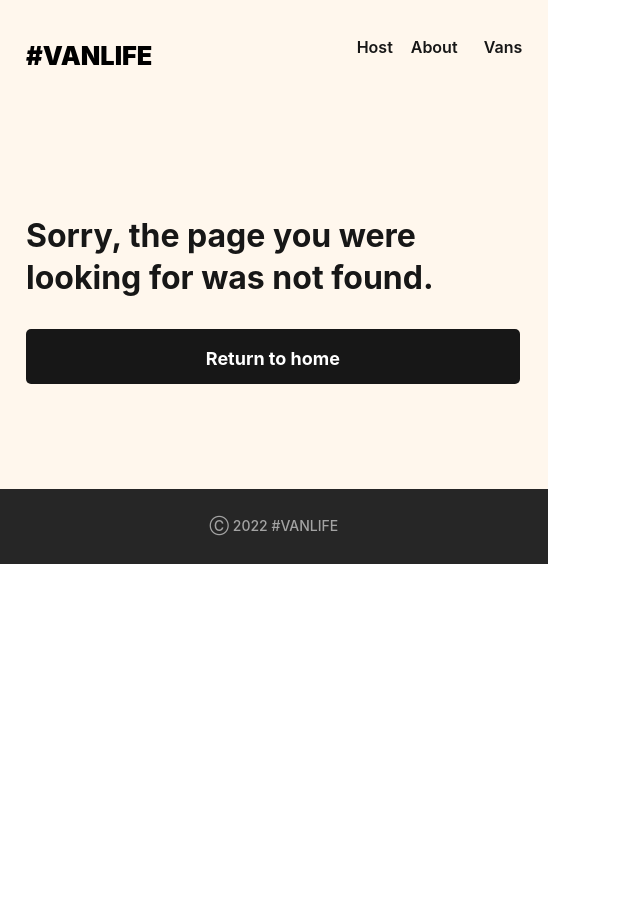
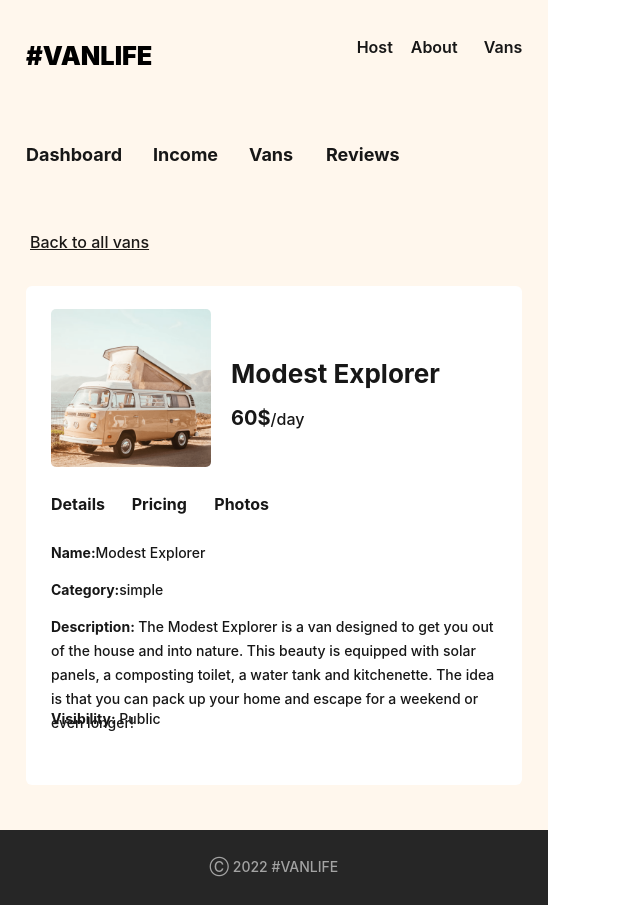
Before and after one commit to bhivgadearav/react-practice, a React app: page /host/vans/1 in a window 1280 px wide. Before the commit this address had no page. Shown: the whole page, without its empty margins (0-640 px from the left). Before the commit the page ends 800 px from the top, so only its background shows below. Built offline with nearby package versions, Linux system fonts and the light colour scheme; the HTML template or start-up script is replaced by a standard one.

Commit message:
added third dynamic section
hosted vans now have a dynamic info section with a navbar

```diff
--- a/src/App.jsx
+++ b/src/App.jsx
@@ -12,6 +12,10 @@ import HostVans from "./HostVans";
 import HostReviews from "./HostReviews";
 import HostIncome from "./HostIncome";
 import HostNav from "./HostNav";
+import HostVan from "./HostVan";
+import HostVanDetails from "./HostVanDetails";
+import HostVanPhotos from "./HostVanPhotos";
+import HostVanPricing from "./HostVanPricing";
 
 function App() {
   return (
@@ -47,6 +51,11 @@ function App() {
           <Route path="/host" element={<HostDashboard />} />
           <Route path="/host/income" element={<HostIncome />} />
           <Route path="/host/vans" element={<HostVans />} />
+          <Route path="/host/vans/:id" element={<HostVan />}>
+            <Route path="/host/vans/:id" element={<HostVanDetails />} />
+            <Route path="/host/vans/:id/photos" element={<HostVanPhotos />} />
+            <Route path="/host/vans/:id/pricing" element={<HostVanPricing />} />
+          </Route>
           <Route path="/host/reviews" element={<HostReviews />} />
         </Route>
       </Routes>
--- /dev/null
+++ b/src/HostVan.jsx
@@ -0,0 +1,42 @@
+import React from "react";
+import data from "./data";
+import { Link, useParams, Outlet } from "react-router-dom";
+
+export default function HostVan(props){
+    const { id } = useParams();
+    return (
+        <>
+        <div className="w-[548px] h-[905px] relative bg-orange-50">
+        <div className="left-[30px] top-[230px] absolute">
+                <Link to="/host/vans" className="text-stone-900 text-base font-medium font-['Inter'] underline leading-[22.92px]">
+                    Back to all vans
+                </Link>
+            </div>
+            <div className="w-[496px] h-[499px] left-[26px] top-[286px] absolute">
+                <div className="w-[496px] h-[499px] left-0 top-0 absolute bg-white rounded-md" />
+                <Link to={`/host/vans/${id}`} className="w-[59.21px] h-[18.84px] left-[25px] top-[207.82px] absolute text-neutral-900 text-base font-bold font-['Inter'] leading-tight">
+                    Details
+                </Link>
+                <Link to={`/host/vans/${id}/photos`} className="w-[59.21px] h-[18.84px] left-[188.29px] top-[207.82px] absolute text-neutral-900 text-base font-bold font-['Inter'] leading-tight">
+                    Photos
+                </Link>
+                <Link to={`/host/vans/${id}/pricing`} className="w-[55.62px] h-[18.84px] left-[105.75px] top-[207.82px] absolute text-neutral-900 text-base font-bold font-['Inter'] leading-tight">
+                    Pricing
+                </Link>
+                <img className="w-[160.15px] h-[157.90px] left-[25px] top-[23px] absolute rounded-[5px]" src={data[id-1].image} />
+                <Outlet />
+            </div>
+            <div className="w-[264.67px] left-[231px] top-[360px] absolute text-neutral-900 text-[26.06px] font-bold font-['Inter'] leading-7">{data[id-1].name}</div>
+            <div className="w-[264.67px] left-[231px] top-[400px] absolute">
+                <span className="text-neutral-900 text-xl font-bold font-['Inter'] leading-9">{data[id-1].price}$</span>
+                <span className="text-neutral-900 text-base font-medium font-['Inter'] leading-9">/day</span>
+            </div>
+            <footer className="w-[548px] h-[75px] pl-[106px] pr-[106.13px] pt-[25.68px] pb-[25.40px] left-0 top-[830px] absolute bg-neutral-800 justify-center items-center inline-flex">
+                <div className="w-[335.87px] h-[23.92px] text-center text-neutral-400 text-sm font-medium font-['Inter'] leading-[22.92px]">
+                    Ⓒ 2022 #VANLIFE
+                </div>
+            </footer>
+        </div>
+        </>
+    )
+}
--- /dev/null
+++ b/src/HostVanDetails.jsx
@@ -0,0 +1,27 @@
+import React from "react";
+import data from "./data";
+import { Link, useParams } from "react-router-dom";
+
+export default function HostVanDetails(){
+    const { id } = useParams();
+    return (
+        <>
+        <div className="w-[443.50px] left-[25px] top-[328px] absolute">
+            <span className="text-neutral-900 text-sm font-bold font-['Inter'] leading-snug">Description: </span>
+            <span className="text-neutral-900 text-sm font-medium font-['Inter'] leading-snug">{data[id-1].description}</span>
+            </div>
+        <div className="w-[443.50px] left-[25px] top-[254px] absolute">
+            <span className="text-neutral-900 text-sm font-bold font-['Inter'] leading-snug">Name:</span>
+            <span className="text-neutral-900 text-sm font-medium font-['Inter'] leading-snug">{data[id-1].name}</span>
+        </div>
+        <div className="w-[443.50px] left-[25px] top-[291px] absolute">
+            <span className="text-neutral-900 text-sm font-bold font-['Inter'] leading-snug">Category:</span>
+            <span className="text-neutral-900 text-sm font-medium font-['Inter'] leading-snug">{data[id-1].type}</span>
+        </div>
+        <div className="w-[443.50px] left-[25px] top-[420px] absolute">
+            <span className="text-neutral-900 text-sm font-bold font-['Inter'] leading-snug">Visibility:</span>
+            <span className="text-neutral-900 text-sm font-medium font-['Inter'] leading-snug"> Public</span>
+        </div>
+        </>
+    )
+}
--- /dev/null
+++ b/src/HostVanPhotos.jsx
@@ -0,0 +1,12 @@
+import React from "react";
+import data from "./data";
+import { Link, useParams } from "react-router-dom";
+
+export default function HostVanPhotos(){
+    const { id } = useParams();
+    return (
+        <>
+        <img className="w-[200px] h-[200px] left-[28px] top-[250px] absolute rounded-[5px]" src={data[id-1].image} />
+        </>
+    )
+}
--- /dev/null
+++ b/src/HostVanPricing.jsx
@@ -0,0 +1,15 @@
+import React from "react";
+import data from "./data";
+import { Link, useParams } from "react-router-dom";
+
+export default function HostVanPricing(){
+    const { id } = useParams();
+    return (
+        <>
+        <div className="w-[264.67px] left-[28px] top-[250px] absolute">
+            <span className="text-neutral-900 text-xl font-bold font-['Inter'] leading-9">${data[id-1].price}</span>
+            <span className="text-neutral-900 text-base font-medium font-['Inter'] leading-9">/day</span>
+        </div>
+        </>
+    )
+}
--- a/src/HostVans.jsx
+++ b/src/HostVans.jsx
@@ -1,4 +1,5 @@
 import React from "react";
+import { Link } from "react-router-dom";
 
 export default function HostVans(){
     return (
@@ -8,7 +9,7 @@ export default function HostVans(){
                 <div className="w-[335.87px] h-[23.92px] text-center text-neutral-400 text-sm font-medium font-['Inter'] leading-[22.92px]">Ⓒ 2022 #VANLIFE</div>
             </div>
             <div className="w-[494.33px] left-[26.12px] top-[220px] absolute text-neutral-900 text-[32px] font-bold font-['Inter'] leading-[33.65px]">Your listed vans</div>
-            <section className="w-[494px] h-[102px] left-[26px] top-[286px] absolute">
+            <Link to='/host/vans/1' className="w-[494px] h-[102px] left-[26px] top-[286px] absolute">
                 <div className="w-[494px] h-[102px] left-0 top-0 absolute bg-white rounded-md" />
                 <div className="w-[411px] h-[66px] left-[24px] top-[18px] absolute">
                     <img className="w-[65.88px] h-[65.88px] left-[0.12px] top-[0.08px] absolute rounded-[5px]" src="/images/modest-explorer.png" />
@@ -19,8 +20,8 @@ export default function HostVans(){
                         $60/day
                     </div>
                 </div>
-            </section>
-            <section className="w-[494px] h-[102px] left-[27px] top-[403px] absolute">
+            </Link>
+            <Link to='/host/vans/2' className="w-[494px] h-[102px] left-[27px] top-[403px] absolute">
                 <div className="w-[494px] h-[102px] left-0 top-0 absolute bg-white rounded-md" />
                 <div className="w-[411px] h-[66px] left-[24px] top-[18px] absolute">
                     <img className="w-[66px] h-[66px] left-0 top-0 absolute rounded-[5px]" src="/images/beach-bum.png" />
@@ -31,8 +32,8 @@ export default function HostVans(){
                         $80/day
                     </div>
                 </div>
-            </section>
-            <section className=" w-[494px] h-[102px] left-[26px] top-[520px] absolute">
+            </Link>
+            <Link to='/host/vans/6' className=" w-[494px] h-[102px] left-[26px] top-[520px] absolute">
                 <div className="w-[494px] h-[102px] left-0 top-0 absolute bg-white rounded-md" />
                 <div className="w-[231px] h-[66px] left-[24px] top-[18px] absolute">
                     <img className="w-[66px] h-[66px] left-0 top-0 absolute rounded-[5px]" src="/images/green-wonder.png" />
@@ -43,7 +44,7 @@ export default function HostVans(){
                         $70/day
                     </div>
                 </div>
-            </section>
+            </Link>
         </div>
         </>
     )
```
